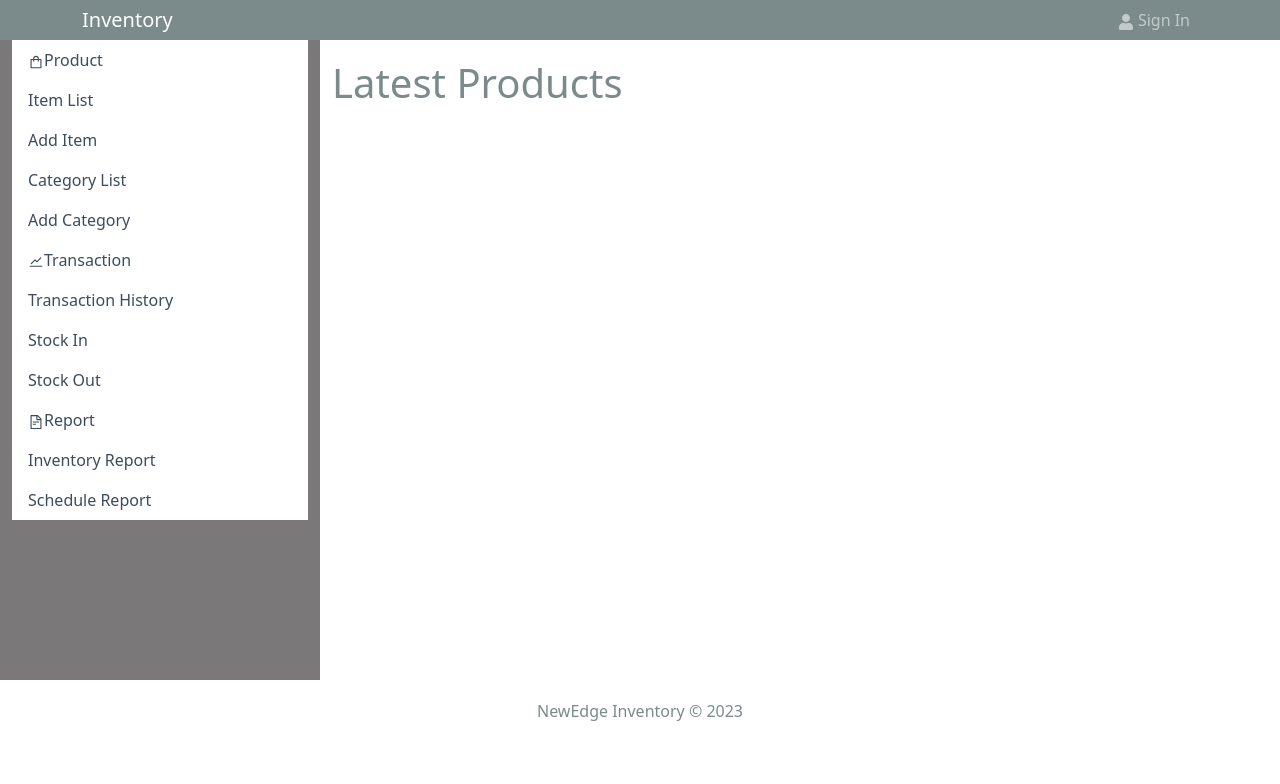
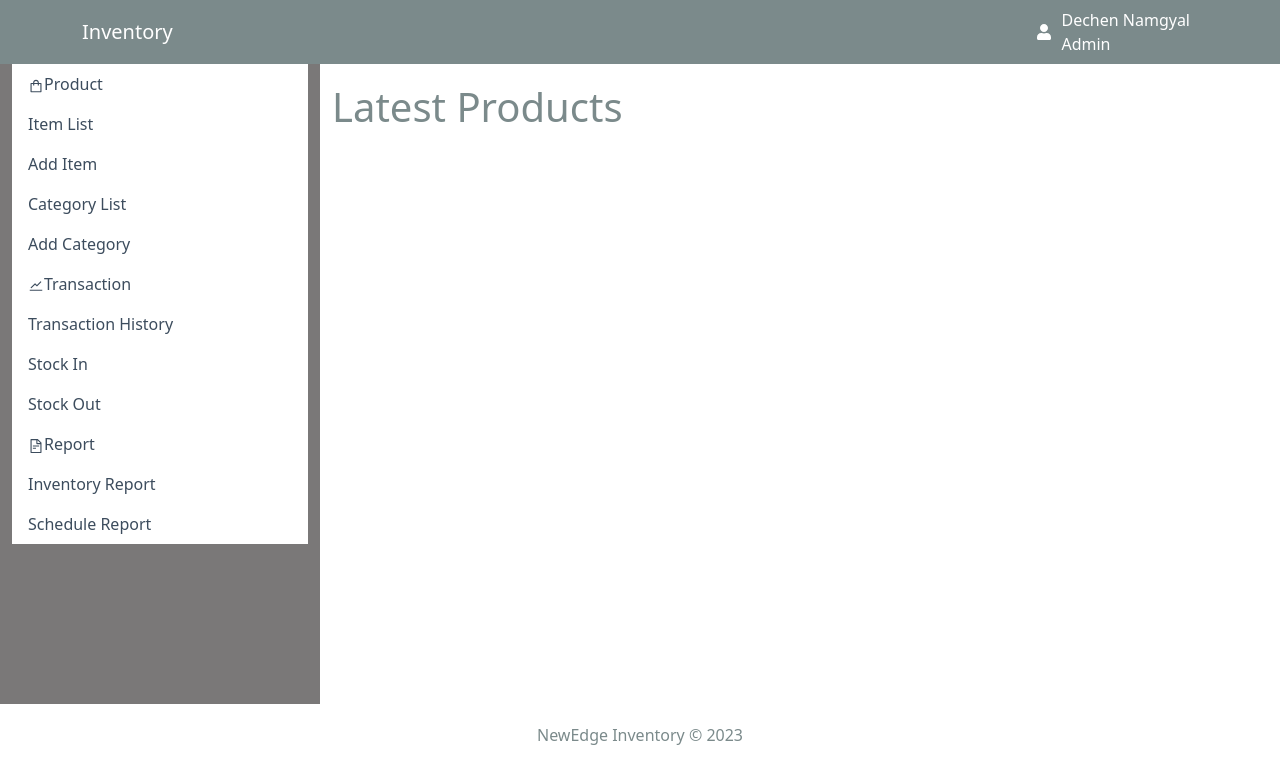
Before and after one commit to dnamgyal00/NewEdge-Inventory, a React (Vite) app in the folder frontend/: page / in a window 1280 px wide. Shown: the top 784 px of the page. Built offline with nearby package versions, Linux system fonts and the light colour scheme.

Commit message:
second navbar changes

```diff
--- a/frontend/src/components/Header.jsx
+++ b/frontend/src/components/Header.jsx
@@ -24,7 +24,13 @@ const Header = () => {
               </LinkContainer> */}
               <LinkContainer to="/login">
                 <Nav.Link>
-                  <FaUser /> Sign In
+                  <div className="d-flex align-items-center text-white">
+                    <FaUser className="me-2 " />
+                    <div>
+                      Dechen Namgyal
+                      <div>Admin</div>
+                    </div>
+                  </div>
                 </Nav.Link>
               </LinkContainer>
             </Nav>
```
